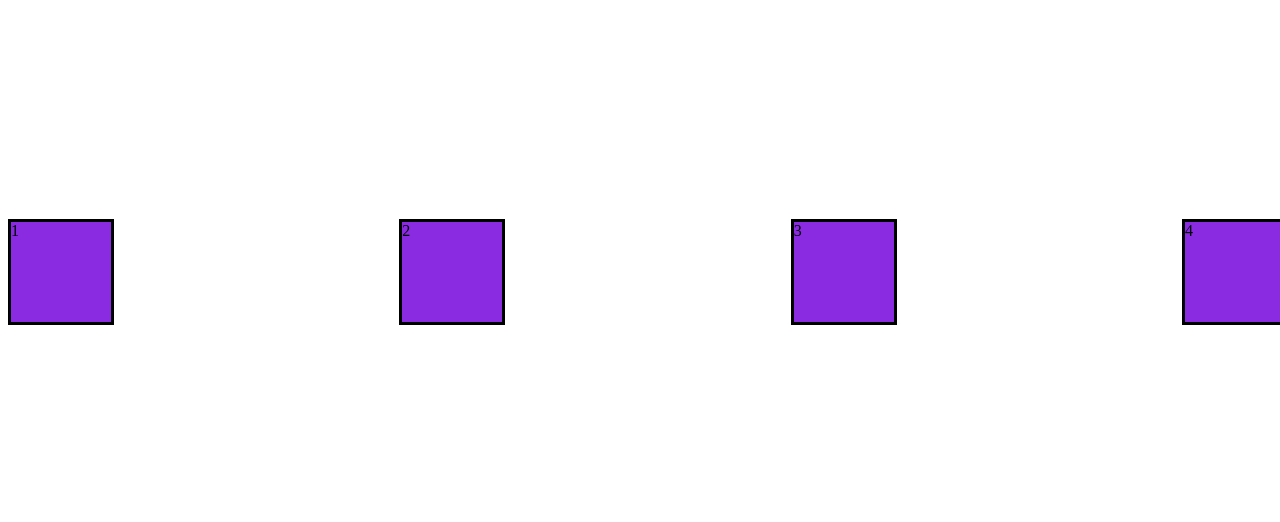
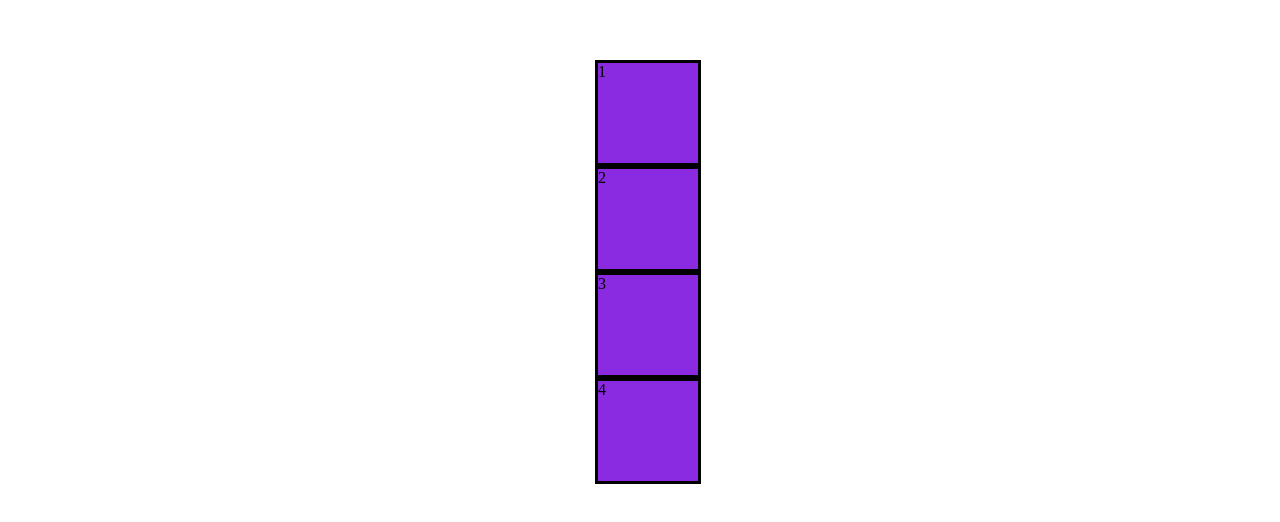
Before and after one commit to richieardhana6789-pixel/latihan, a plain HTML site: page index.html in a window 1280 px wide. Shown: the part 136-658 px from the top of the page. Drawn offline with Linux system fonts and the light colour scheme.

Commit message:
latihan directions

```diff
--- a/index.html
+++ b/index.html
@@ -6,7 +6,7 @@
     <title>Apakah</title>
 </head>
 <body>
-    <div style="display: flex; width: 100vw; height: 100vh; justify-content:space-between; align-items:center;">
+    <div style="display: flex; width: 100vw; height: 100vh; flex-direction: column; justify-content: center; align-items: center;">
         <div style="width: 100px; height: 100px; background-color: blueviolet; border: 3px solid black;">1</div>
         <div style="width: 100px; height: 100px; background-color: blueviolet; border: 3px solid black;">2</div>
         <div style="width: 100px; height: 100px; background-color: blueviolet; border: 3px solid black;">3</div>
```
